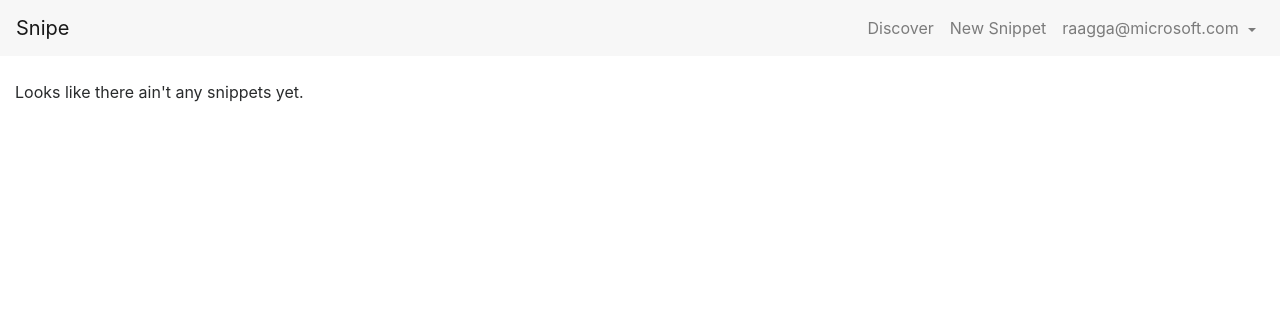
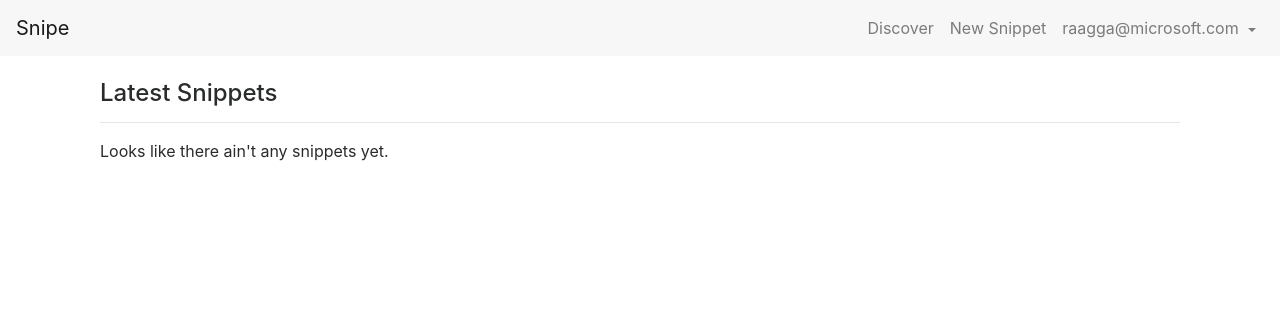
Before and after one commit to Snipbin/snipe, a Django app: page /discover/ in a window 1280 px wide. Shown: the top 316 px of the page. Run offline with Django 3.2, Linux system fonts and the light colour scheme; data that the repository does not hold is empty; parts of the project's set-up code (start-up, migrations or seed data) failed here and were passed over; some libraries are stand-ins or nearby versions.

Commit message:
Discovery: Minor bootstrap enhancements

```diff
--- a/snipe/urls.py
+++ b/snipe/urls.py
@@ -17,7 +17,7 @@ from django.conf.urls import url, include
 from django.contrib import admin
 
 urlpatterns = [
-    url(r'^', include('apps.core.urls')),
+    url(r'^', include('apps.core.urls', namespace='core')),
     url(r'^admin/', admin.site.urls),
     url(r'^(?P<username>[\w{}.-]+)/(?P<uid>[\w{}.-]+)/', include('apps.snippet.urls', namespace='snippet')),
     url(r'^(?P<username>[\w{}.-]+)/', include('apps.account.urls', namespace='account')),
--- a/templates/base_template.html
+++ b/templates/base_template.html
@@ -27,7 +27,7 @@
                     <a class="nav-link" href="#">Search</a>
                 </li>
                 <li class="nav-item">
-                    <a class="nav-link" href="{% url 'discover' %}">Discover</a>
+                    <a class="nav-link" href="{% url 'core:discover' %}">Discover</a>
                 </li>
                 <li class="nav-item">
                     <a class="nav-link" href="/">New Snippet</a>
--- a/templates/snippet/discover.html
+++ b/templates/snippet/discover.html
@@ -7,7 +7,12 @@
 {% endblock %}
 
 {% block body_main %}
+    <div class="container">
+        <div class="col-md-12">
             <br>
+            <h4>Latest Snippets</h4>
+            <hr>
+        </div>
         {% for snippet in snippets %}
             <div class="col-md-12">
                 <div class="card">
@@ -29,4 +34,5 @@
                 Looks like there ain't any snippets yet.
             </div>
         {% endfor %}
+    </div>
 {% endblock %}
```
Lines whose indentation alone changed are shown as unchanged.
